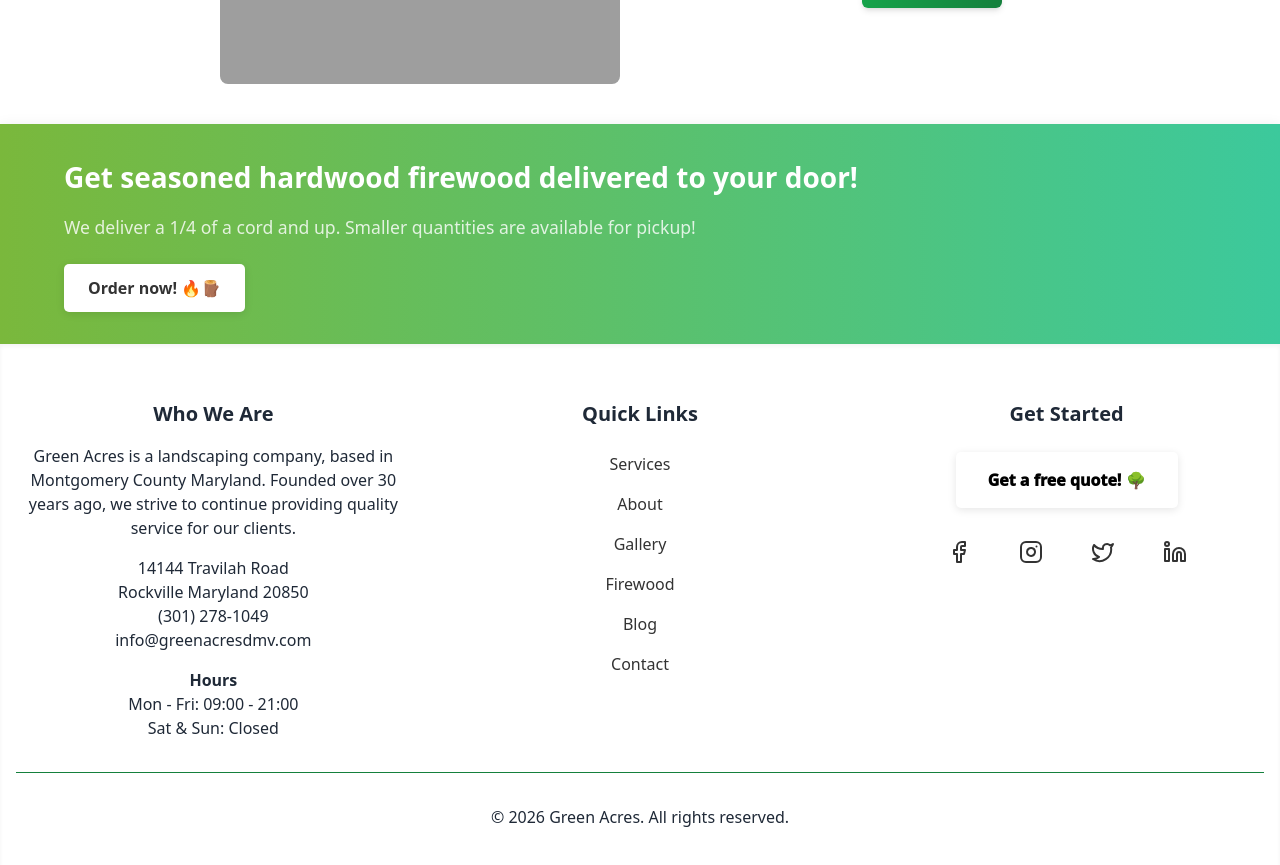
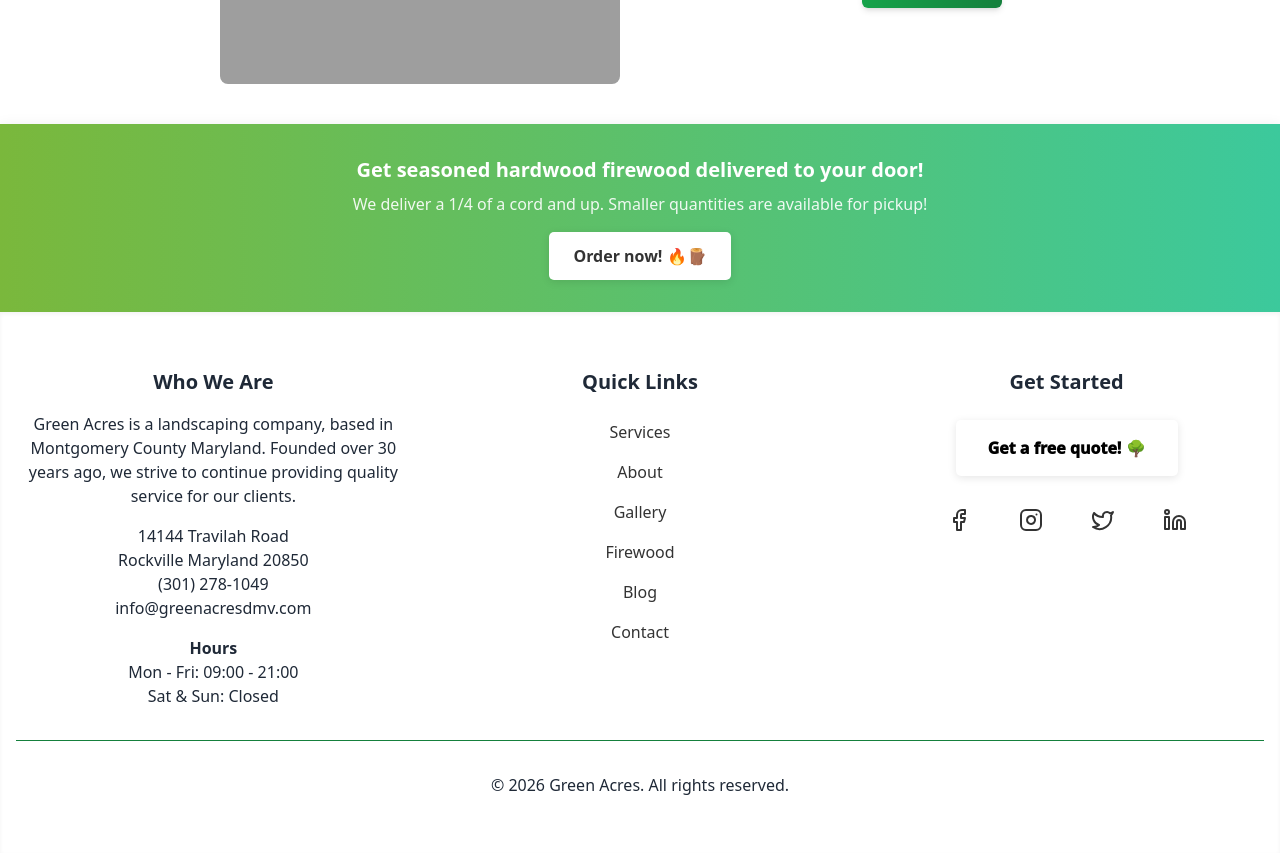
Before and after one commit to 0ETERATION1/greenacres, a Next.js app: page / in a window 1280 px wide. Shown: the part 1941-2806 px from the top of the page. Built offline with nearby package versions, Linux system fonts and the light colour scheme; no server answers; grey boxes are pictures that could not be loaded.

Commit message:
fix firewood section alignment

```diff
--- a/app/globals.css
+++ b/app/globals.css
@@ -974,13 +974,33 @@
 
 .firewood-banner {
   display: flex;
-  justify-content: space-between;
+  justify-content: center !important;
   align-items: center;
   background: linear-gradient(90deg, #7ab83c 0%, #3cc99c 100%);
-  padding: 2rem 5%;
+  padding: 2rem 1rem;
   color: white;
-  gap: 2rem;
   box-shadow: 0 4px 15px rgba(0, 0, 0, 0.1);
+  text-align: center;
+}
+
+/* Matches the container pattern used everywhere else on the page */
+.firewood-banner-inner {
+  width: 100%;
+  max-width: 900px;
+  margin: 0 auto;
+  padding: 0 2rem;
+  box-sizing: border-box;
+  text-align: center;
+  display: flex;
+  flex-direction: column;
+  align-items: center;
+}
+
+.firewood-banner-inner .banner-content {
+  display: flex;
+  flex-direction: column;
+  align-items: center;
+  text-align: center;
 }
 
 .firewood-banner .banner-content {
--- a/components/FirewoodSection.tsx
+++ b/components/FirewoodSection.tsx
@@ -3,19 +3,18 @@ import Link from "next/link";
 export default function FirewoodSection() {
   return (
     <section className="firewood-section">
-      <div className="firewood-banner" id="firewoodAD">
-        <div className="banner-content">
-          <h3>Get seasoned hardwood firewood delivered to your door!</h3>
-          <p>
-            We deliver a 1/4 of a cord and up. Smaller quantities are available
-            for pickup!
+      <div className="firewood-banner" id="firewoodAD" style={{ justifyContent: "center" }}>
+        {/* Centered inner wrapper — max-width matches rest of page */}
+        <div className="w-full max-w-3xl mx-auto px-4 text-center flex flex-col items-center">
+          <h3 className="text-xl font-semibold text-white mb-2">
+            Get seasoned hardwood firewood delivered to your door!
+          </h3>
+          <p className="text-white/90 mb-4">
+            We deliver a 1/4 of a cord and up. Smaller quantities are available for pickup!
           </p>
-          <br></br>
-          <div className="">
-            <Link href="/firewood" className="fire-order-button">
-              Order now! 🔥🪵
-            </Link>
-          </div>
+          <Link href="/firewood" className="fire-order-button">
+            Order now! 🔥🪵
+          </Link>
         </div>
       </div>
     </section>
```
